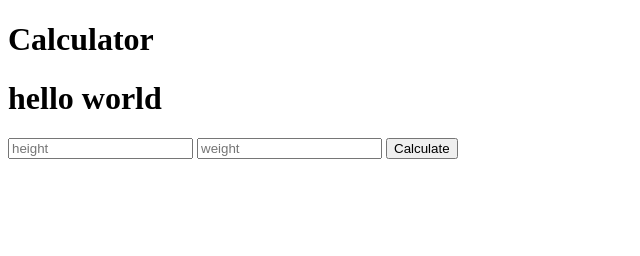
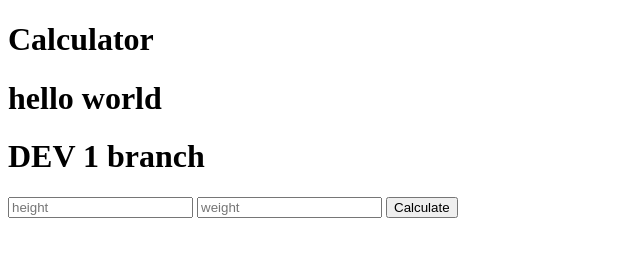
Before and after one commit to kraman82351/calculator, a website: page index.html in a window 1280 px wide. Shown: the whole page, without its empty margins (0-640 px from the left). Drawn offline with Linux system fonts and the light colour scheme.

Commit message:
dev1 title added

```diff
--- a/index.html
+++ b/index.html
@@ -7,6 +7,7 @@
   <body>
     <h1>Calculator</h1>
     <h1>hello world</h1>
+    <h1>DEV 1 branch</h1>
 <form action="/" method="post">
   <input type="text" name="num1" placeholder="height" >
   <input type="text" name="num2" placeholder="weight">
```
